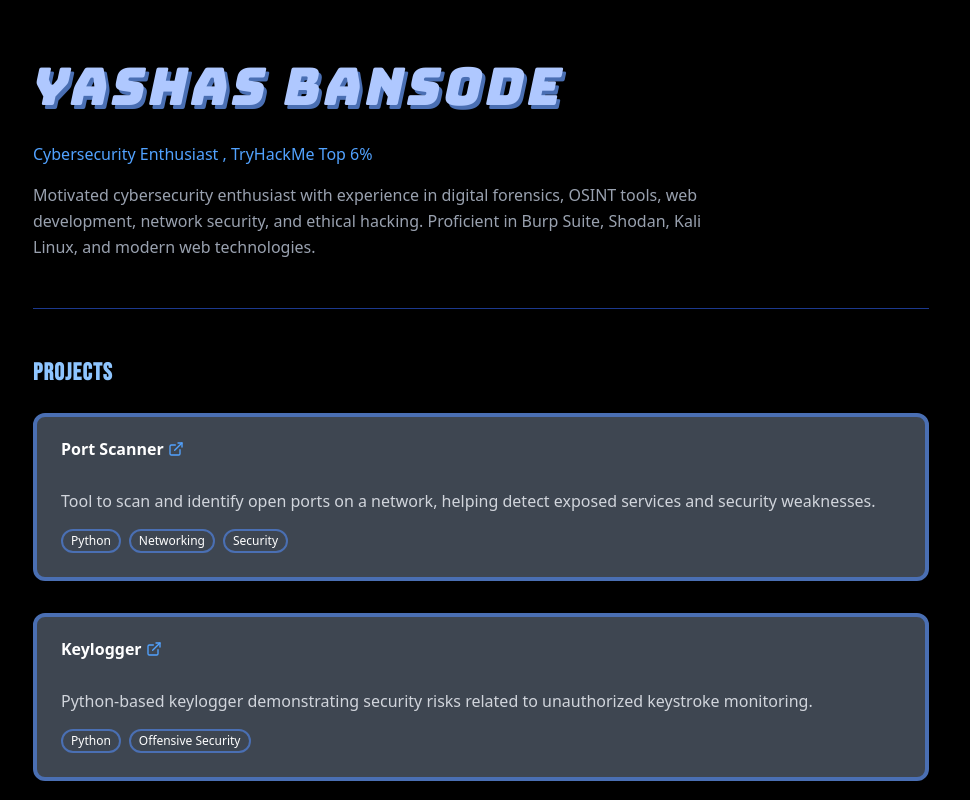
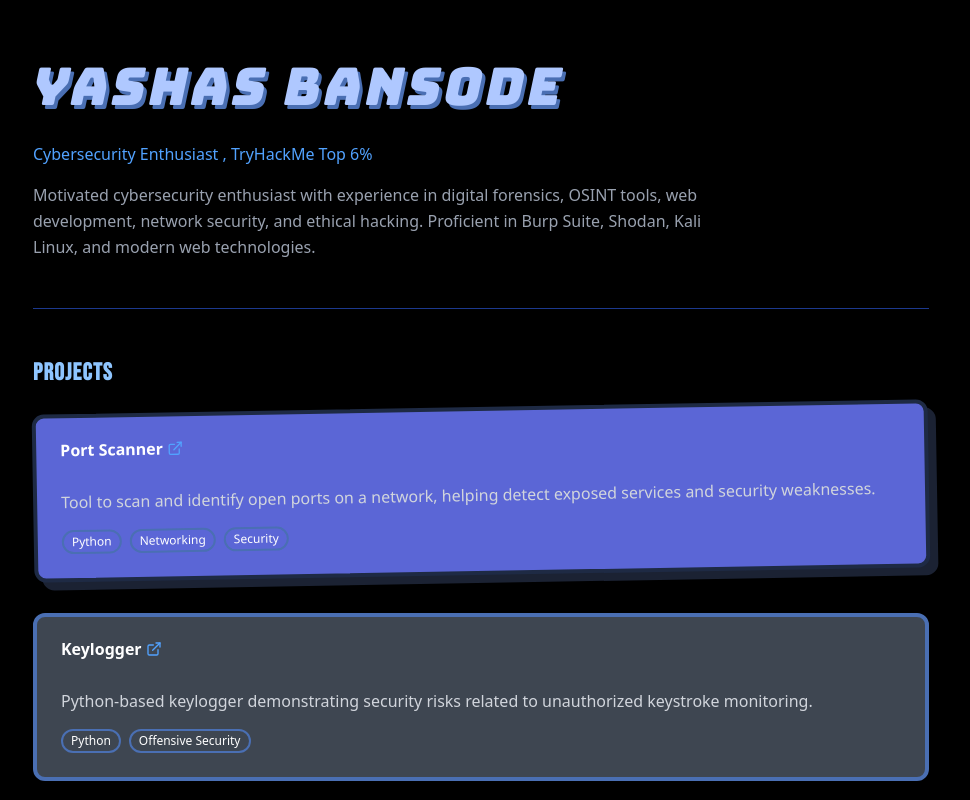
Before and after one commit to yashas0510/portfolio, a React (Vite) app in the folder portfolio/: page / in a window 1280 px wide. In both pictures the pointer is over the element 640 px from the left and 497 px from the top of the page. Shown: the top 800 px of the page, without its empty margins (159-1129 px from the left). Built offline with nearby package versions, Linux system fonts and the light colour scheme.

Commit message:
updated App.tsx & index.css with hover effect

```diff
--- a/portfolio/src/App.tsx
+++ b/portfolio/src/App.tsx
@@ -161,7 +161,7 @@ export default function App() {
 
 function Project({ title, link, description, tags }: any) {
   return (
-    <Card className="bg-[#3e4651] border-4 border-[#4a6fb3] shadow-[8px_8px_0px_#000] hover:-translate-y-1 hover:border-[#5d87d6] transition-all">
+    <Card className="bg-[#3e4651] border-4 border-[#4a6fb3] shadow-[8px_8px_0px_#000] cta-hover">
       <CardHeader>
         <CardTitle className="flex items-center gap-2">
           <a href={link} target="_blank" rel="noopener noreferrer" className="text-white flex gap-1">
--- a/portfolio/src/index.css
+++ b/portfolio/src/index.css
@@ -133,3 +133,20 @@
     4px 4px 0px #4A6FB3,
     8px 8px 0px rgba(0, 0, 0, 0.4);
 }
+/* --- CTA Hover Effect --- */
+
+.cta-hover {
+  transition: all 0.25s ease;
+}
+
+.cta-hover:hover {
+  transform: translateY(-6px) rotate(-1deg);
+  background-color: #5B66D6 !important;
+  border-color: #1E2A44 !important;
+
+  box-shadow:
+    8px 8px 0px #1B2233,
+    12px 12px 0px rgba(0,0,0,0.4);
+
+  color: white !important;
+}
```
